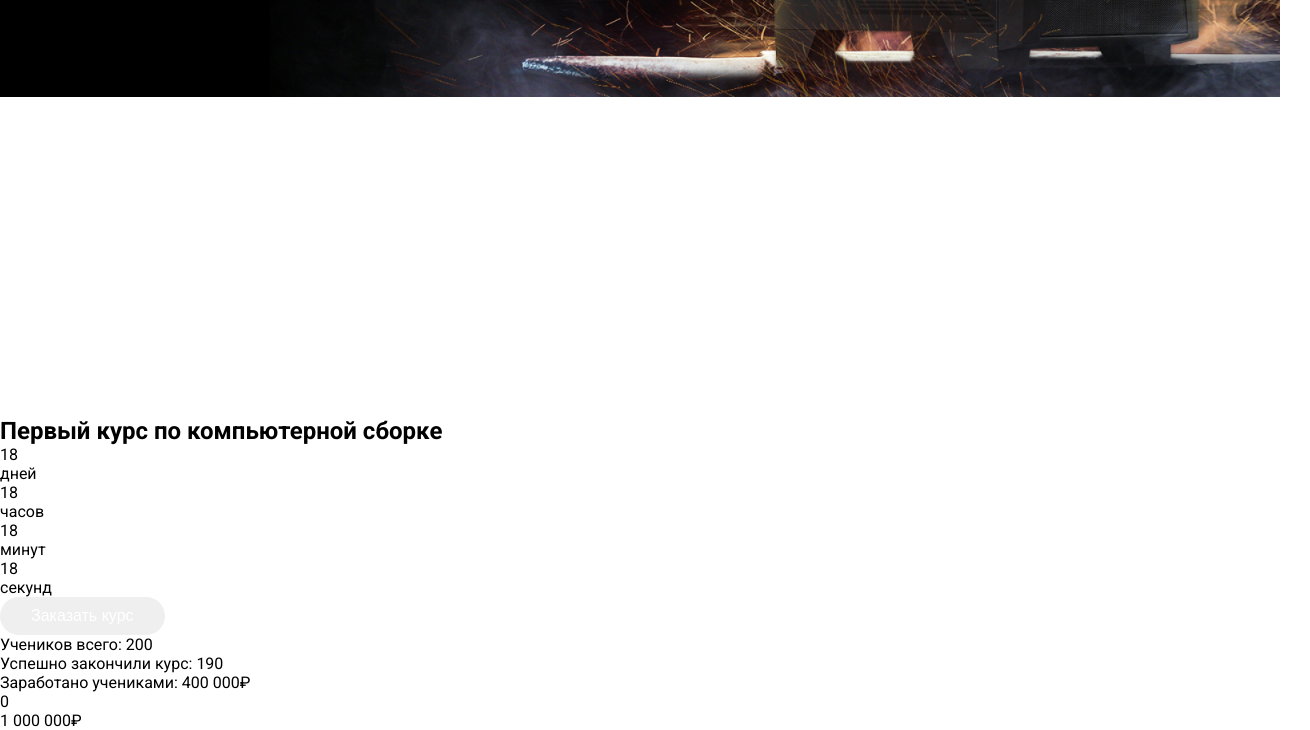
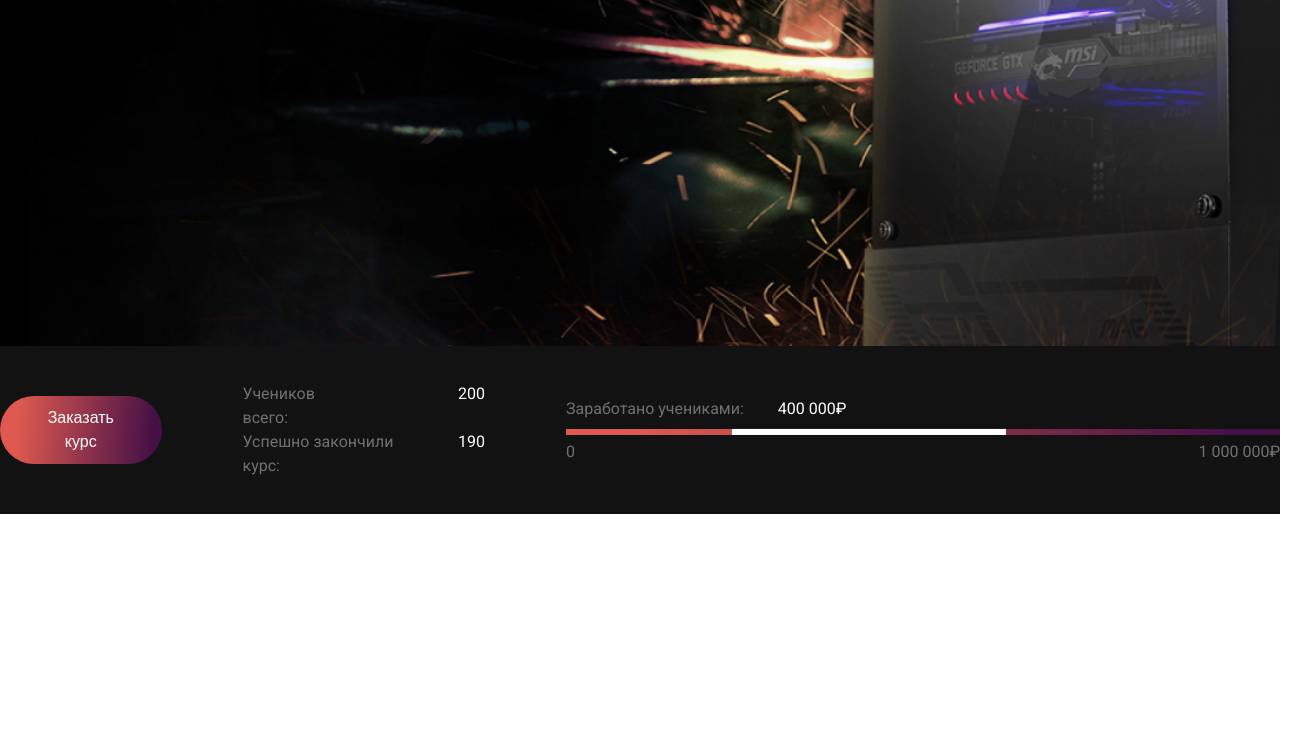
Before and after one commit to Savr-ninja/Computer-course, a plain HTML site: page src/index.html in a window 1280 px wide. Shown: the part 543-1273 px from the top of the page, 1310 px wide, since content can reach past the window. After the commit the page ends 1057 px from the top, so only its background shows below. Drawn offline with Linux system fonts and the light colour scheme.

```diff
--- a/src/scss/blocks/_header.scss
+++ b/src/scss/blocks/_header.scss
@@ -1,6 +1,8 @@
 .header {
+	position: relative;
   padding-top: 40px;
-  &__menu {
+	z-index: 2;
+  &__inner {
     display: flex;
     justify-content: space-around;
   }
--- /dev/null
+++ b/src/scss/blocks/_promo.scss
@@ -0,0 +1,138 @@
+.promo {
+	padding: 198px 0 0;
+	background: url('../../img/bg/main-screen__bgc.jpg') center center/cover no-repeat;
+	position: absolute;
+	top: 0;
+	width: 100%;
+	min-height: 960px;
+
+	&__title {
+		color: $white-color;
+		font-weight: 700;
+		font-size: 64px;
+		line-height: 140%;
+		margin-right: 380px;
+		margin-bottom: 50px;
+	}
+
+	.timer {
+		display: flex;
+		margin-right: -30px;
+		margin-bottom: 349px;
+
+		&__item {
+			margin-right: 30px;
+			background-color: #121212;
+			padding: 20px 30px;
+		}
+
+		&__time {
+			color: $white-color;
+			font-weight: 700;
+			font-size: 36px;
+			line-height: 140%;
+			text-align: center;
+		}
+
+		&__descr {
+			color: $white-color;
+			font-size: 16px;
+			line-height: 140%;
+			text-align: center;
+			opacity: .4;
+		}
+	}
+}
+
+.course {
+	position: relative;
+	background-color: #121212;
+	padding: 36px 0;
+
+	.container {
+		display: flex;
+		align-items: center;
+	}
+
+	&__btn {
+		background: linear-gradient(94.78deg, #DF5950 11.19%, #451046 93.72%);
+		line-height: 150%;
+		margin-right: 81px;
+		transition: 1s all ease-in-out;
+		&:hover{
+			background: #DF5950;
+		}
+	}
+
+	&__people {
+		display: flex;
+		flex-direction: column;
+		margin-right: 81px;
+	}
+
+	&__all-people,
+	&__people-complete {
+		display: flex;
+		justify-content: space-between;
+		font-size: 16px;
+		line-height: 150%;
+		color: rgba($white-color, $alpha: .4);
+
+		span {
+			color: rgba($white-color, $alpha: 1.0);
+		}
+	}
+
+	&__all-people {
+		span {
+			margin-left: 101px;
+		}
+	}
+
+	&__people-complete {
+		span {
+			margin-left: 30px;
+		}
+	}
+
+	&__money {
+		display: flex;
+		flex-direction: column;
+	}
+    &__money-sum{
+		font-size: 16px;
+		line-height: 150%;
+		color: rgba($white-color, $alpha: .4);
+		span {
+			margin-left: 30px;
+			color: rgba($white-color, $alpha: 1.0);
+		}
+	}
+	&__money-sum::after {
+		content: "";
+		display: block;
+		margin: 8px 0 5px;
+		width: 714px;
+		height: 6px;
+		background: linear-gradient(94.78deg, #DF5950 11.19%, #451046 93.72%);
+	}
+	&__money-goal::before{
+		content: "";
+		display: block;
+		position: absolute;
+		top: 51%;
+		transform: translateY(-51%);
+		right:274px;
+		display: block;
+		width: 274px;
+		height: 6px;
+		background-color: $white-color;
+	}
+	&__money-goal{
+		display: flex;
+		justify-content: space-between;
+		font-size: 16px;
+		line-height: 150%;
+		color: rgba($white-color, $alpha: .4);
+	}
+}
--- a/src/scss/style.scss
+++ b/src/scss/style.scss
@@ -2,3 +2,4 @@
 @import "base/mixins";
 @import "base/global";
 @import "blocks/header";
+@import "blocks/promo";
```
Also changed, not shown: src/css/style.min.css.
